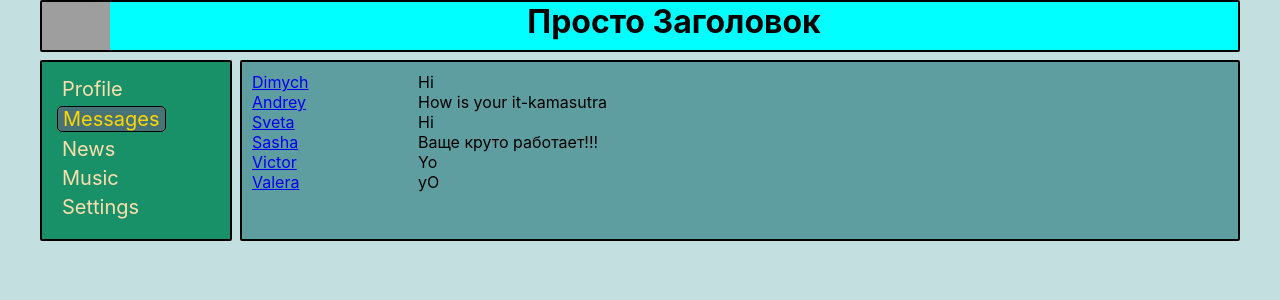
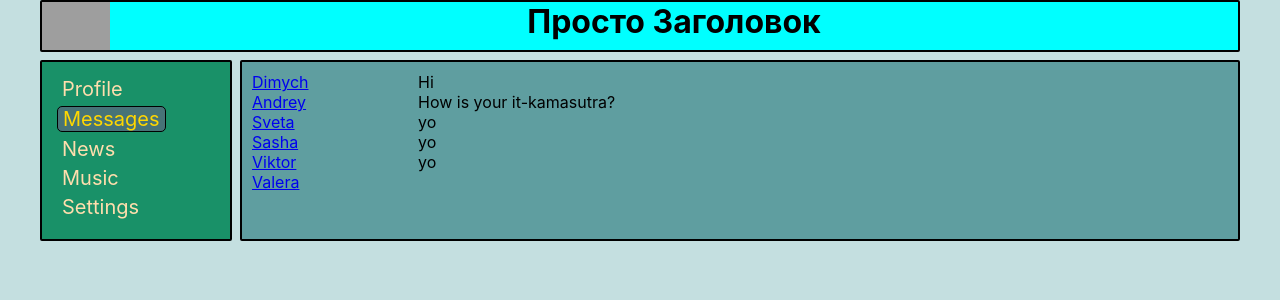
Before and after one commit to Mikhailreact/Social-Network-on-TypeScript, a React (Create React App) app: page /dialogs in a window 1280 px wide. Shown: the top 300 px of the page. Built offline with nearby package versions, Linux system fonts and the light colour scheme; grey boxes are pictures that could not be loaded.

Commit message:
Lesson28

```diff
--- a/src/App.tsx
+++ b/src/App.tsx
@@ -5,17 +5,22 @@ import {Navbar} from "./components/Navbar/Navbar";
 import {Profile} from "./components/Profile/Profile";
 import {BrowserRouter, Route} from 'react-router-dom'
 import {Dialogs} from "./components/Dialogs/Dialogs";
+import {RootStateType} from "./redux/state";
 
 
-function App() {
+type AppPropsType = {
+    state: RootStateType
+}
+const App = (props: AppPropsType) => {
+
     return (
         <BrowserRouter>
             <div className={"app-wrapper"}>
                 <Header/>
                 <Navbar/>
                 <div className={"app-wrapper-content"}>
-                    <Route path={'/dialogs'} render={ () =>  <Dialogs/> }/>
-                    <Route path={'/profile'} render={ () => <Profile/> }/>
+                    <Route path={'/dialogs'} render={ () => <Dialogs dialogsPage={props.state.dialogsPage} />  }/>
+                    <Route path={'/profile'} render={ () => <Profile posts={props.state.profilePage.posts}/> }/>
                 </div>
             </div>
         </BrowserRouter>
--- a/src/components/Dialogs/Dialogs.tsx
+++ b/src/components/Dialogs/Dialogs.tsx
@@ -1,30 +1,16 @@
 import React from "react";
 import s from './Dialogs.module.css';
+import {DialogItem} from "./DialogsItem/DialogsItem";
 import {Message} from "./Message/Message";
-import {DialogItem} from "./DialogsItem/DialogsItem";
+import {DialogsPageType} from "../../redux/state";
 
-export const Dialogs = () => {
+type DialogsPropsType = {
+    dialogsPage: DialogsPageType
+}
+export const Dialogs = (props: DialogsPropsType) => {
 
-    let dialogs = [
-        {id: 1, name: 'Dimych'},
-        {id: 2, name: 'Andrey'},
-        {id: 3, name: 'Sveta'},
-        {id: 4, name: 'Sasha'},
-        {id: 5, name: 'Victor'},
-        {id: 6, name: 'Valera'},
-    ];
-
-    let messages = [
-        {id: 1, message: 'Hi'},
-        {id: 2, message: 'How is your it-kamasutra'},
-        {id: 3, message: 'Hi'},
-        {id: 4, message: 'Ваще круто работает!!!'},
-        {id: 5, message: 'Yo'},
-        {id: 6, message: 'yO'},
-    ];
-
-    let dialogsElements = dialogs.map(d => <DialogItem name={d.name} id={d.id}/> );
-    let messagesElements = messages.map( m => <Message message={m.message}/>);
+    let dialogsElements = props.dialogsPage.dialogs.map(d => <DialogItem name={d.name} id={d.id}/> );
+    let messagesElements = props.dialogsPage.messages.map( m => <Message message={m.message}/>);
 
     return (
         <div className={s.dialogs}>
--- a/src/components/Dialogs/Message/Message.tsx
+++ b/src/components/Dialogs/Message/Message.tsx
@@ -1,11 +1,11 @@
 import React from "react";
 import s from './../Dialogs.module.css';
 
-type MessageType = {
+type MessagePropsType = {
     message: string
-};
+}
 
-export const Message: React.FC<MessageType> = (props) => {
+export const Message = (props: MessagePropsType) => {
     return <div className={s.dialog}>{props.message}</div>
 
 }
--- a/src/components/Profile/MyPosts/MyPosts.tsx
+++ b/src/components/Profile/MyPosts/MyPosts.tsx
@@ -1,18 +1,16 @@
 import React from "react";
 import s from './MyPosts.module.css'
 import {Post} from "./Post/Post";
+import {PostType} from "../../../redux/state";
 
 
-export const MyPosts = () => {
+type MyPostsPropsType = {
+    posts: Array<PostType>
+}
 
-    let posts = [
-        {id: 1, message: 'Hi, how are you?', LikeCount: 12},
-        {id: 2, message: 'It is my first post', LikeCount: 25},
-        {id: 3, message: 'Blabla', LikeCount: 35},
-        {id: 4, message: 'Dadada', LikeCount: 40},
-    ];
+export const MyPosts= (props: MyPostsPropsType ) => {
 
-    let postsElements = posts.map( p => <Post message={p.message} likeCount={p.LikeCount}/>)
+    let postsElements = props.posts.map( p => <Post message={p.message} likeCount={p.likesCount}/>)
 
     return (
         <div className={s.postsBlock}>
--- a/src/components/Profile/Profile.tsx
+++ b/src/components/Profile/Profile.tsx
@@ -1,15 +1,20 @@
 import React from 'react';
-import s from './Profile.module.css'
 import {MyPosts} from "./MyPosts/MyPosts";
 import {ProfileInfo} from "./Profileinfo/Profileinfo";
+import {PostType} from "../../redux/state";
 
 
-export const Profile = () => {
+type ProfilePropsType = {
+    posts: Array<PostType>
+}
+
+
+export const Profile = (props: ProfilePropsType) => {
 
     return (
         <div>
             <ProfileInfo/>
-            <MyPosts/>
+            <MyPosts posts={props.posts}/>
         </div>
 
     )
--- a/src/index.tsx
+++ b/src/index.tsx
@@ -2,19 +2,9 @@ import React from 'react';
 import ReactDOM from 'react-dom';
 import './index.css';
 import App from './App';
-import reportWebVitals from './reportWebVitals';
-
-
-
+import {state} from "./redux/state";
 
 ReactDOM.render(
-  <React.StrictMode>
-    <App />
-  </React.StrictMode>,
-  document.getElementById('root')
+    <App state={state}/>,
+    document.getElementById('root')
 );
-
-// If you want to start measuring performance in your app, pass a function
-// to log results (for example: reportWebVitals(console.log))
-// or send to an analytics endpoint. Learn more: https://bit.ly/CRA-vitals
-reportWebVitals();
--- /dev/null
+++ b/src/redux/state.ts
@@ -0,0 +1,55 @@
+
+export type MessagesType = {
+    id: number
+    message: string
+}
+export type DialogType = {
+    id: number
+    name: string
+}
+export type PostType = {
+    id: number
+    message: string
+    likesCount: number
+}
+export type ProfilePageType = {
+    posts: Array<PostType>
+}
+export type DialogsPageType = {
+    dialogs: Array<DialogType>
+    messages: Array<MessagesType>
+}
+export type SidebarType = {}
+
+export type RootStateType = {
+    profilePage: ProfilePageType
+    dialogsPage: DialogsPageType
+    sidebar: SidebarType
+}
+
+export let state: RootStateType = {
+    profilePage: {
+        posts: [{id: 1, message: 'Hi, how are you?', likesCount: 12},
+            {id: 2, message: 'It\'s my first post', likesCount: 11},
+            {id: 2, message: 'blabla', likesCount: 1100},
+            {id: 2, message: 'dada', likesCount: 11},],
+    },
+    dialogsPage: {
+        dialogs: [{id: 1, name: 'Dimych'},
+            {id: 2, name: 'Andrey'},
+            {id: 3, name: 'Sveta'},
+            {id: 4, name: 'Sasha'},
+            {id: 5, name: 'Viktor'},
+            {id: 6, name: 'Valera'}],
+        messages: [
+            {id: 1, message: 'Hi'},
+            {id: 2, message: 'How is your it-kamasutra?'},
+            {id: 3, message: 'yo'},
+            {id: 4, message: 'yo'},
+            {id: 5, message: 'yo'}
+        ]
+    },
+    sidebar: {
+        name: "Dfytr"
+    }
+}
```
Also changed, not shown: src/components/Dialogs/DialogsItem/DialogsItem.tsx (+5 -6 lines), src/components/Profile/MyPosts/Post/Post.tsx (+2 -43 lines).
